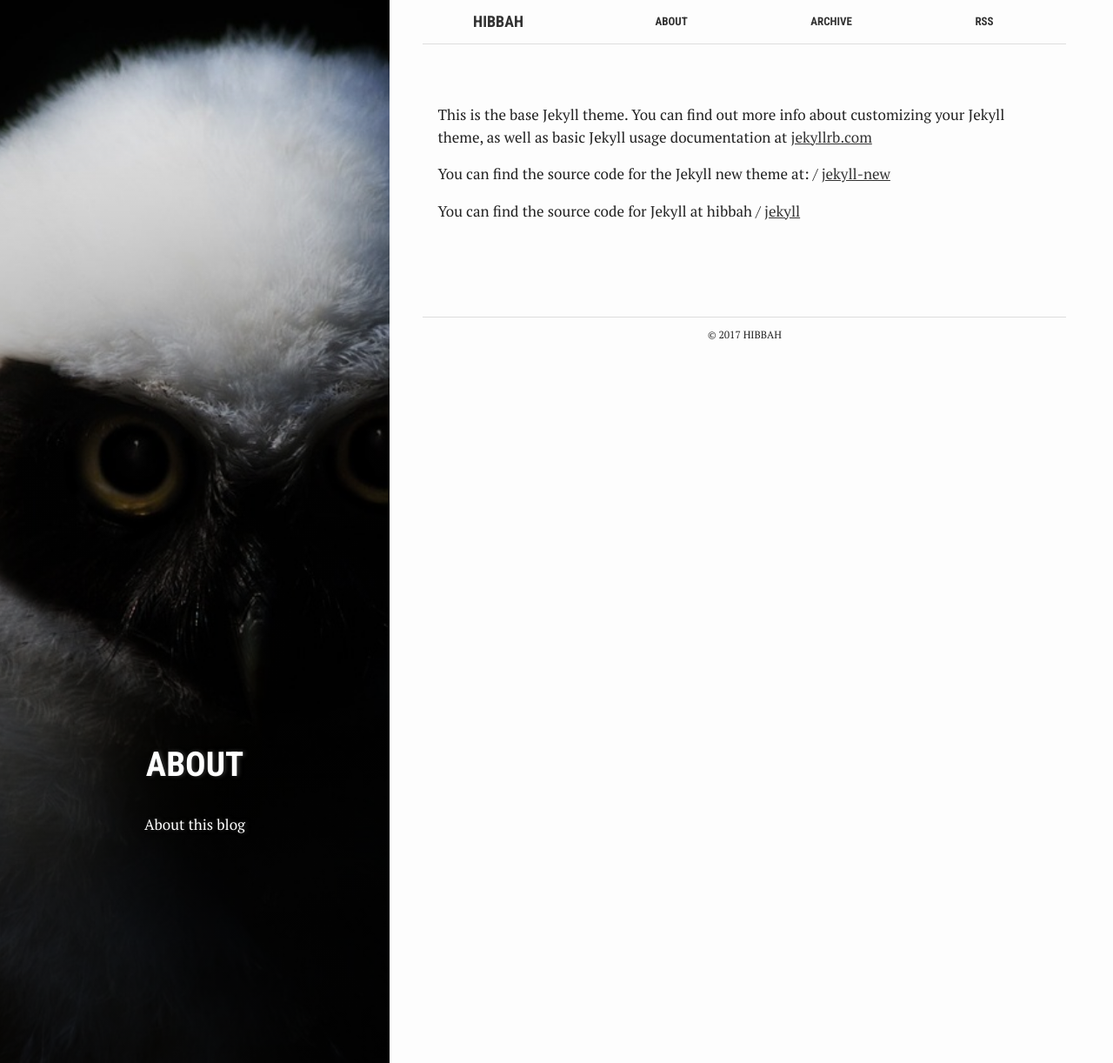
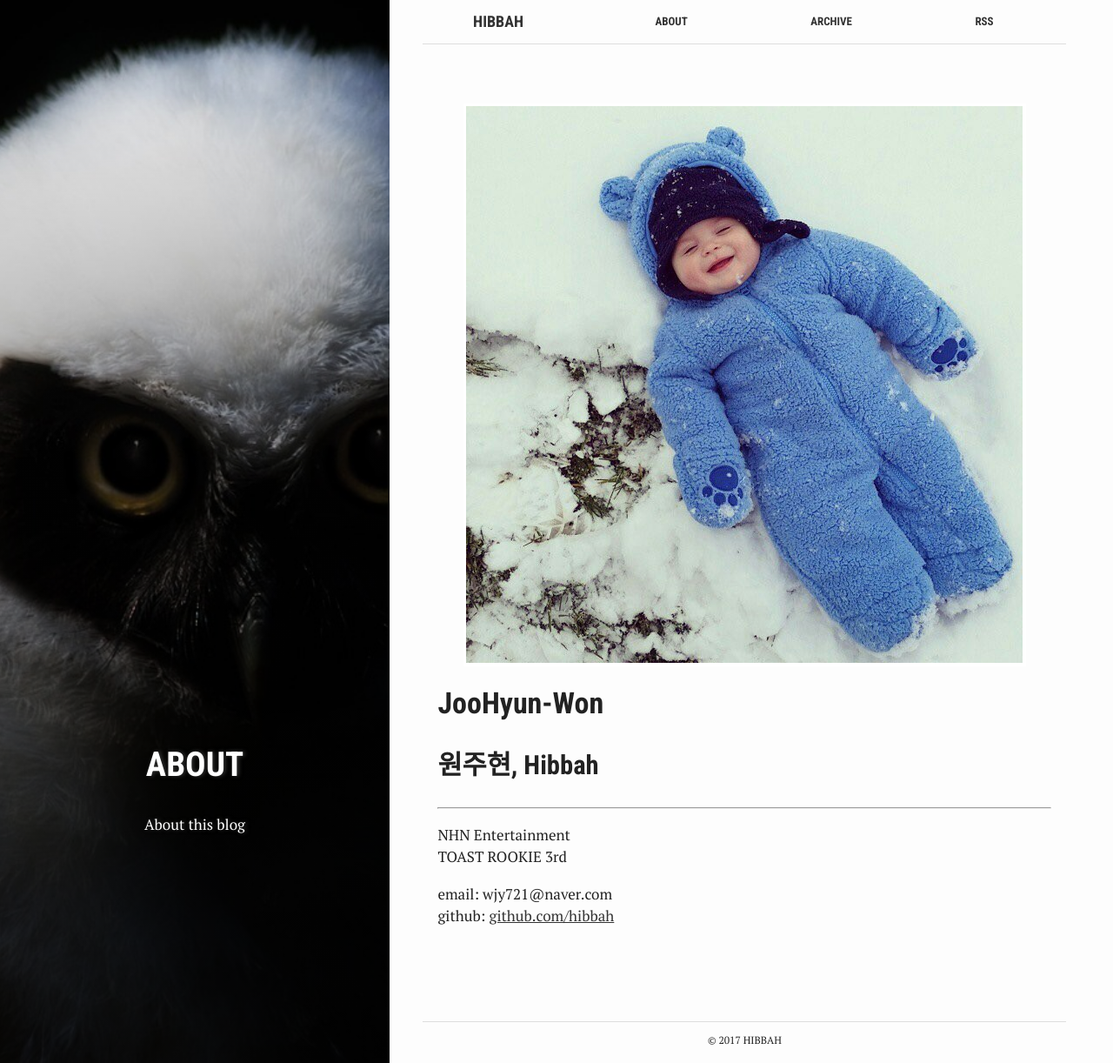
Before and after one commit to hibbah/hibbah.github.io, a Jekyll site: the page built from about.md, in a window 1280 px wide and 1222 px high. Shown: the whole window at 87% size. Built offline with Jekyll 4.4.1, drawn with Linux system fonts in a browser that asks for light colours.

Commit message:
about 페이지 변경

```diff
--- a/about.md
+++ b/about.md
@@ -8,12 +8,16 @@ summary: "About this blog"
 active: about
 ---
 
-This is the base Jekyll theme. You can find out more info about customizing your Jekyll theme, as well as basic Jekyll usage documentation at [jekyllrb.com](http://jekyllrb.com/)
+![memory1]({{ site.url }}/img/baby.jpg)
 
-You can find the source code for the Jekyll new theme at:
-{{site.twitter_username}} /
-[jekyll-new](https://github.com/jglovier/jekyll-new)
+# JooHyun-Won
 
-You can find the source code for Jekyll at
-{{site.github_username}} /
-[jekyll](https://github.com/jekyll/jekyll)
+## 원주현, Hibbah
+
+----
+
+NHN Entertainment<br>
+TOAST ROOKIE 3rd
+
+email: wjy721@naver.com<br>
+github: [github.com/hibbah](https://github.com/hibbah)
```
